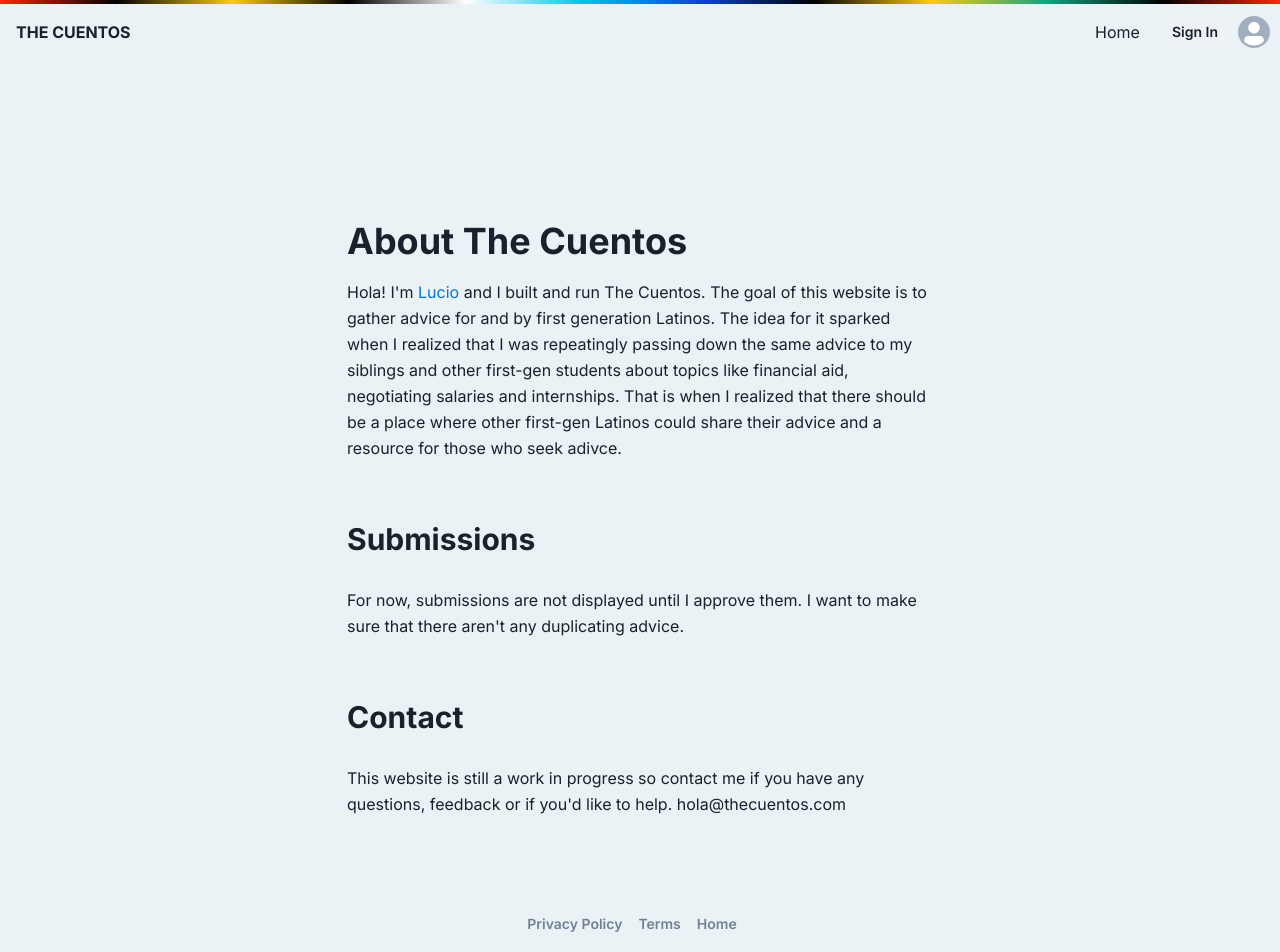
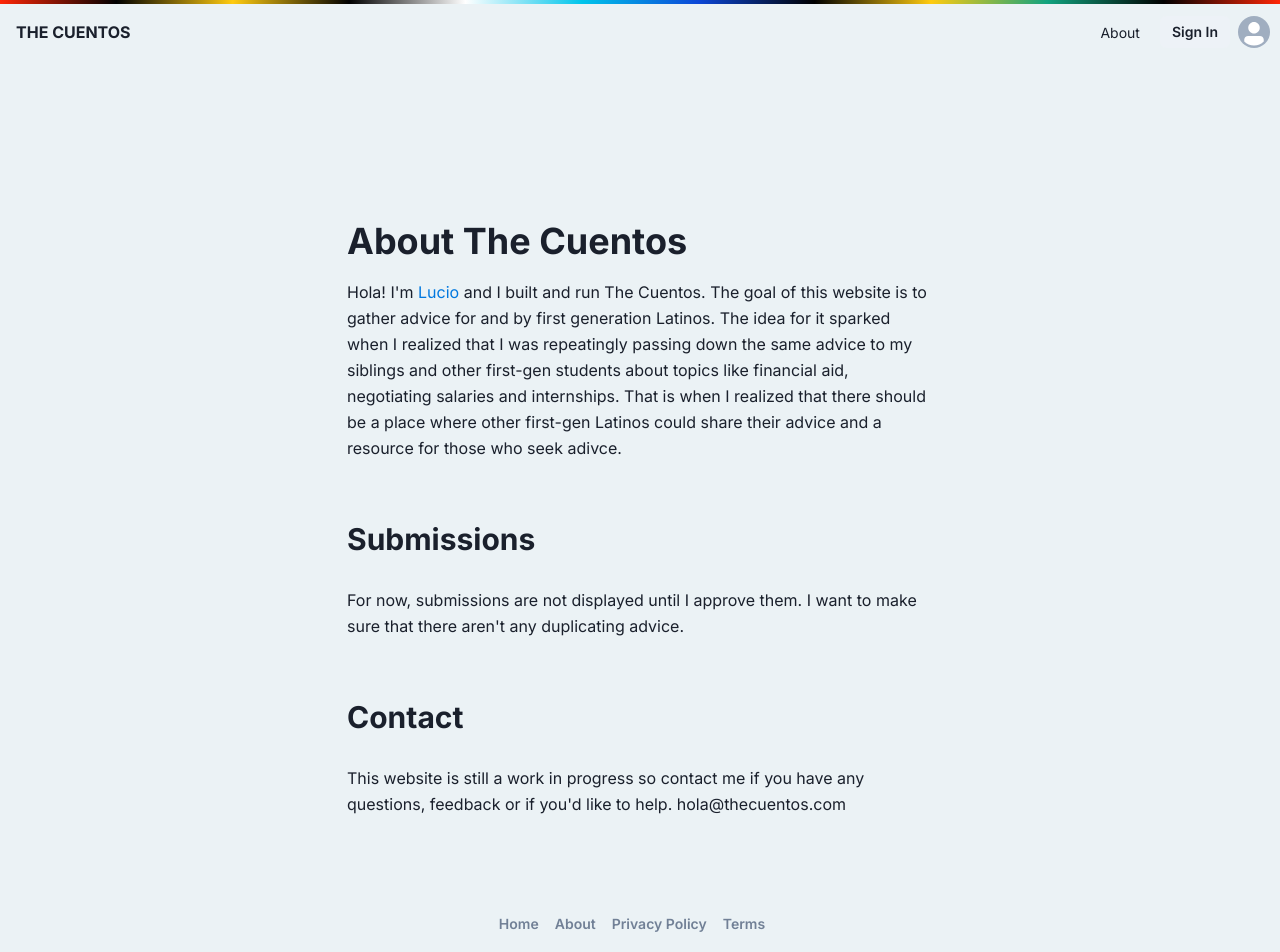
Before and after one commit to luciovilla/the-cuentos, a Next.js app: page /about in a window 1280 px wide. Shown: the top 952 px of the page. Built offline with nearby package versions, Linux system fonts and the light colour scheme; no server answers.

Commit message:
add about page to nav and footer

```diff
--- a/components/Footer.js
+++ b/components/Footer.js
@@ -4,6 +4,16 @@ import { Link, Flex } from '@chakra-ui/react'
 const Footer = () => {
   return (
     <Flex mb={8} mt={24} justify="center">
+      <NextLink href="/" passHref>
+        <Link fontSize="sm" mr={4} fontWeight="medium" color="gray.500">
+          Home
+        </Link>
+      </NextLink>
+      <NextLink href="/about" passHref>
+        <Link fontSize="sm" mr={4} fontWeight="medium" color="gray.500">
+          About
+        </Link>
+      </NextLink>
       <NextLink href="/privacy-policy" passHref>
         <Link fontSize="sm" mr={4} fontWeight="medium" color="gray.500">
           Privacy Policy
@@ -14,11 +24,6 @@ const Footer = () => {
           Terms
         </Link>
       </NextLink>
-      <NextLink href="/" passHref>
-        <Link fontSize="sm" mr={4} fontWeight="medium" color="gray.500">
-          Home
-        </Link>
-      </NextLink>
     </Flex>
   )
 }
--- a/components/Nav.js
+++ b/components/Nav.js
@@ -26,9 +26,9 @@ const Nav = () => {
           </NextLink>
         </Flex>
         <Flex justifyContent="space-around" alignItems="center" p="10px">
-          <NextLink href="/" passHref>
-            <Link p={1} fontWeight="light" mx="2" display={['none', 'block']}>
-              Home
+          <NextLink href="/about" passHref>
+            <Link p={1} fontWeight="light" fontSize="sm" mx="2" display={['none', 'block']}>
+              About
             </Link>
           </NextLink>
           {user ? (
```
